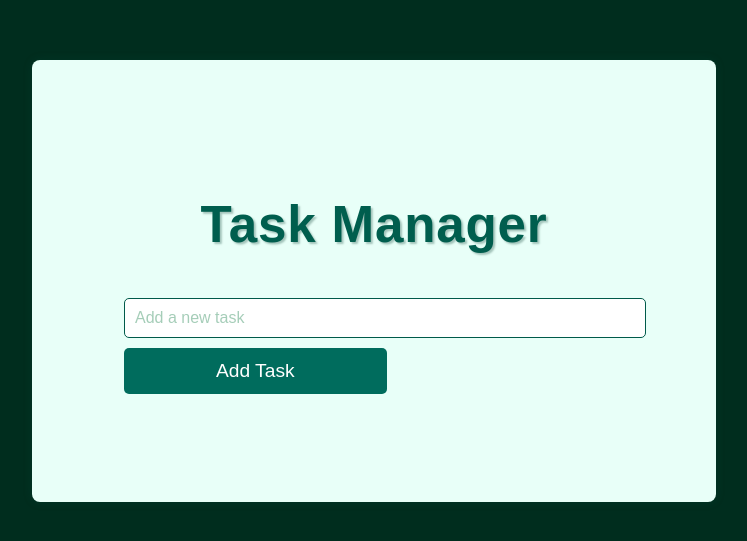
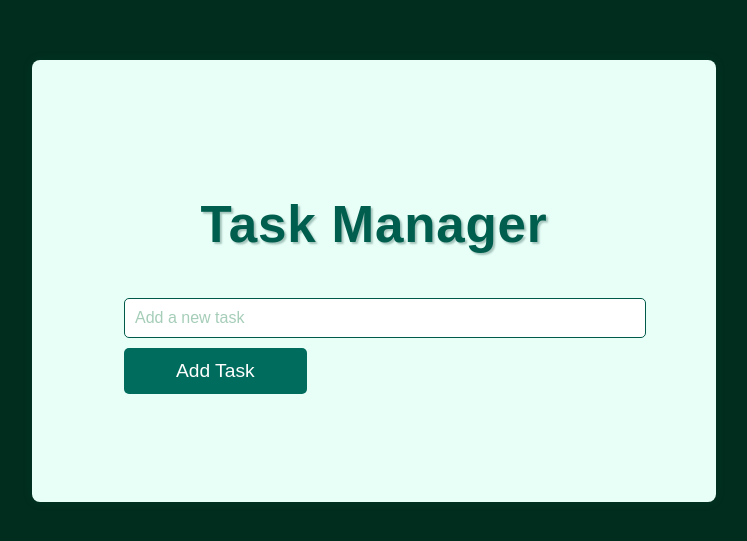
Before and after one commit to Julia-19/TaskManager_MinorProject, a plain HTML site: page TaskManagerApp/index.html in a window 1280 px wide. Shown: the part 127-668 px from the top of the page, without its empty margins (266-1013 px from the left). Drawn offline with Linux system fonts and the light colour scheme; no server answers.

Commit message:
Update style.css

```diff
--- a/TaskManagerApp/style.css
+++ b/TaskManagerApp/style.css
@@ -50,7 +50,7 @@ input:focus {
 }
 
 button {
-    padding: 12px 92px;
+    padding: 12px 52px;
     font-size: 1.2rem;
     color: white;
     background-color: #006c5d;
```
